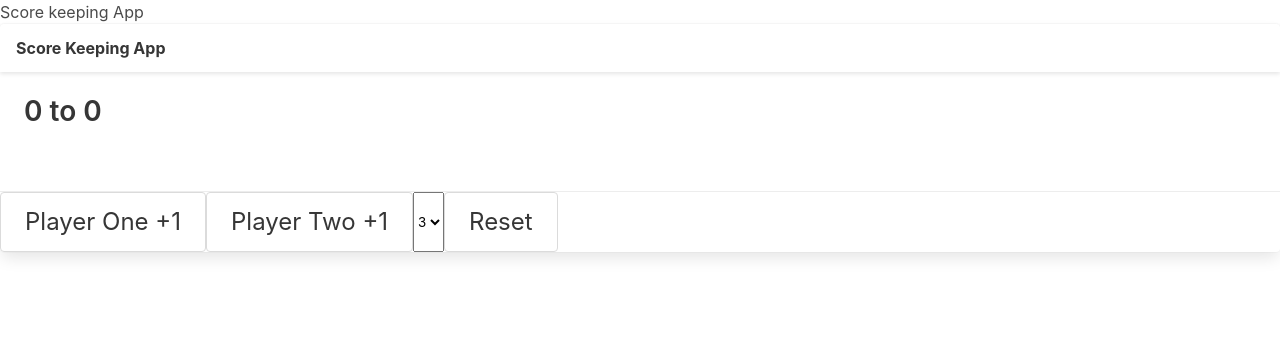
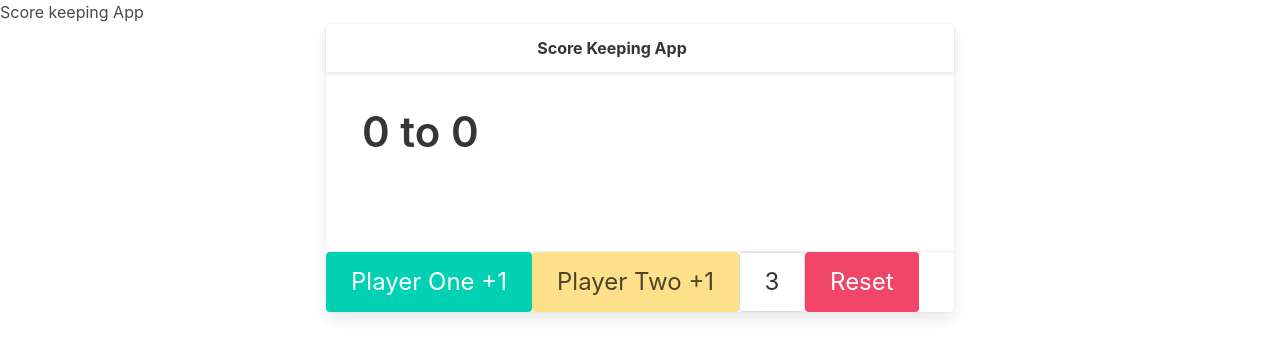
Before and after one commit to TyrinH/Score-Keeper, a plain HTML site: page index.html in a window 1280 px wide. Drawn offline with nearby package versions, Linux system fonts and the light colour scheme.

Commit message:
added colors to buttons and resized content

```diff
--- a/index.html
+++ b/index.html
@@ -10,9 +10,12 @@
 <body>
     <h1>Score keeping App</h1>
 
+
+  <div class="columns is-centered">
+    <div class="column is-half">
     <div class="card">
         <header class="card-header">
-          <p class="card-header-title">
+          <p class="card-header-title is-centered">
             Score Keeping App
           </p>
           <button class="card-header-icon" aria-label="more options">
@@ -21,16 +24,16 @@
             </span>
           </button>
         </header>
-        <div class="card-content">
-          <div class="content">
+        <div class="card-content cloumns">
+          <div class="content is-large column is-centered">
             <h2><span id='p1Value'>0</span> to <span id='p2Value'>0</span></h2>
             <br>
           </div>
         </div>
         <footer class="card-footer">
-            <button id='p1Button' class="button is-large">Player One +1</button>
-            <button id='p2Button' class="button is-large">Player Two +1</button>
-            <select name="" id="winningValue">
+            <button id='p1Button' class="button is-large is-primary">Player One +1</button>
+            <button id='p2Button' class="button is-large is-warning">Player Two +1</button>
+            <select name="" id="winningValue" class="button is-large">
                 <option value="3">3</option>
                 <option value="4">4</option>
                 <option value="5">5</option>
@@ -38,8 +41,10 @@
                 <option value="7">7</option>
                 <option value="8">8</option>
             </select>
-            <button id='reset' class="button is-large">Reset</button>
+            <button id='reset' class="button is-large is-danger">Reset</button>
         </footer>
+      </div>
+      </div>
       </div>
 
 
```
